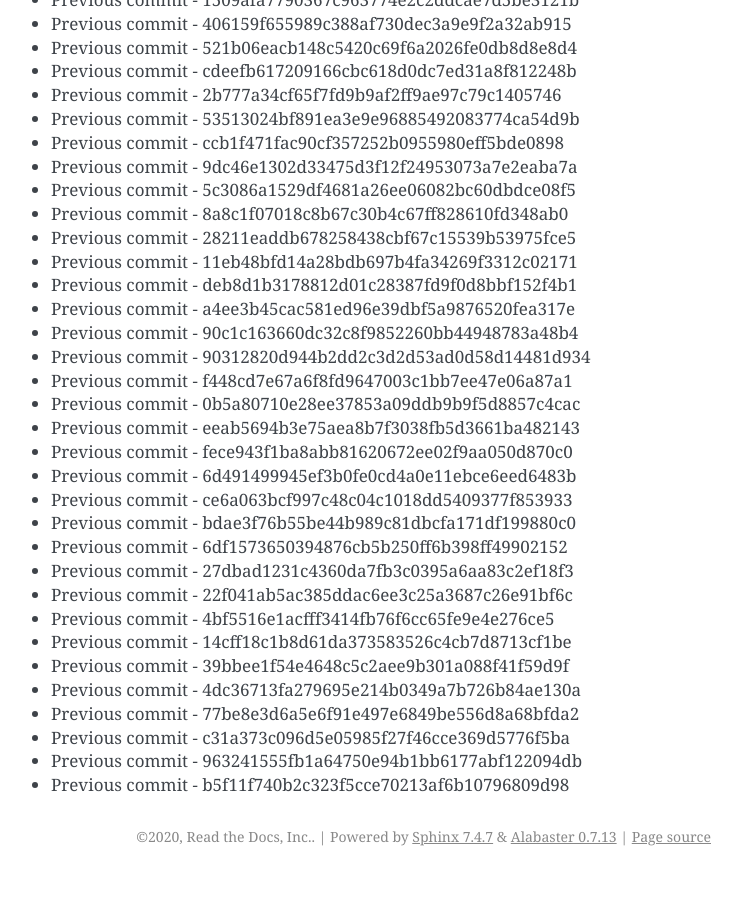
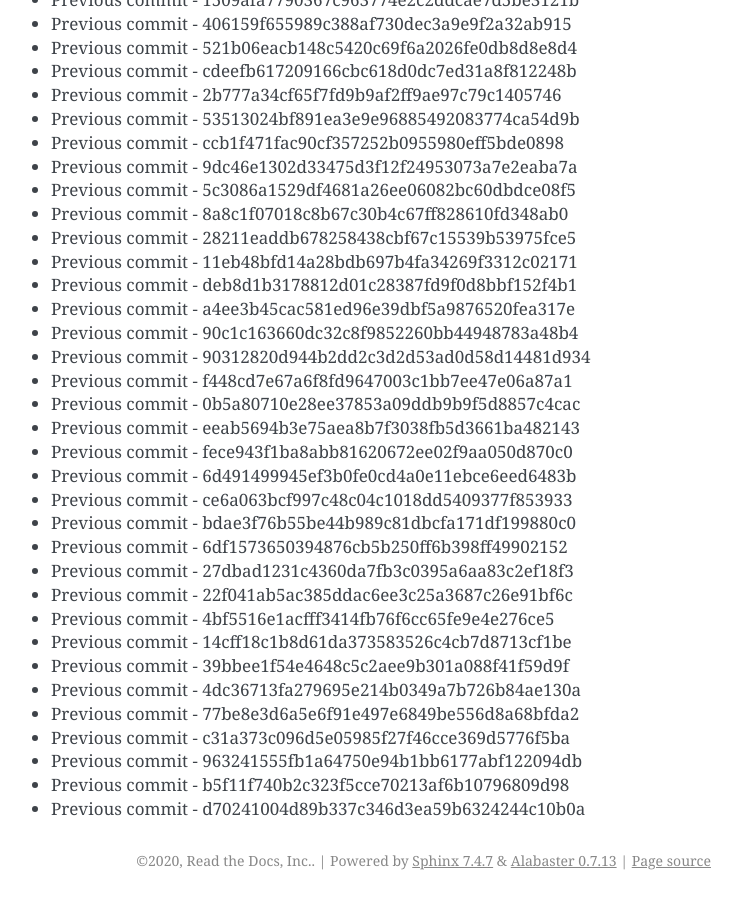
Before and after one commit to readthedocs/rtd-git-stresstest, a Sphinx documentation site: the page built from docs/updates.rst, in a window 1280 px wide and 900 px high, scrolled down 11388 px. Shown: the whole window, without its empty margins (399-1141 px from the left). Built offline with Sphinx 7.4.7, drawn with Linux system fonts in a browser that asks for light colours; before the commit the page ends 12264 px from its top, so only the background shows below that.

Commit message:
Generating commit from previous: d70241004d89b337c346d3ea59b6324244c10b0a

```diff
--- a/docs/updates.rst
+++ b/docs/updates.rst
@@ -510,3 +510,4 @@ It can be tested for any performance characteristics.
 * Previous commit - c31a373c096d5e05985f27f46cce369d5776f5ba
 * Previous commit - 963241555fb1a64750e94b1bb6177abf122094db
 * Previous commit - b5f11f740b2c323f5cce70213af6b10796809d98
+* Previous commit - d70241004d89b337c346d3ea59b6324244c10b0a
```
